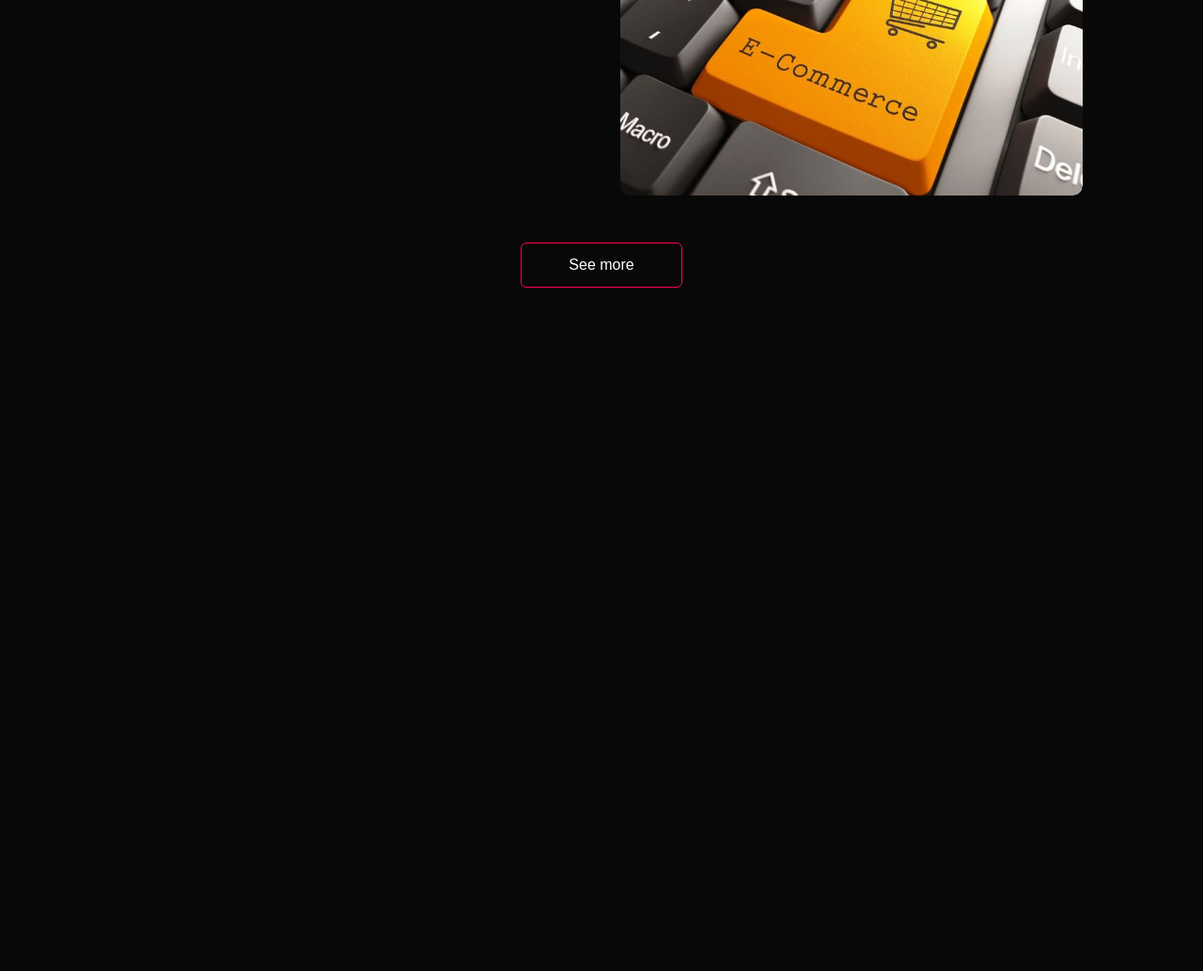
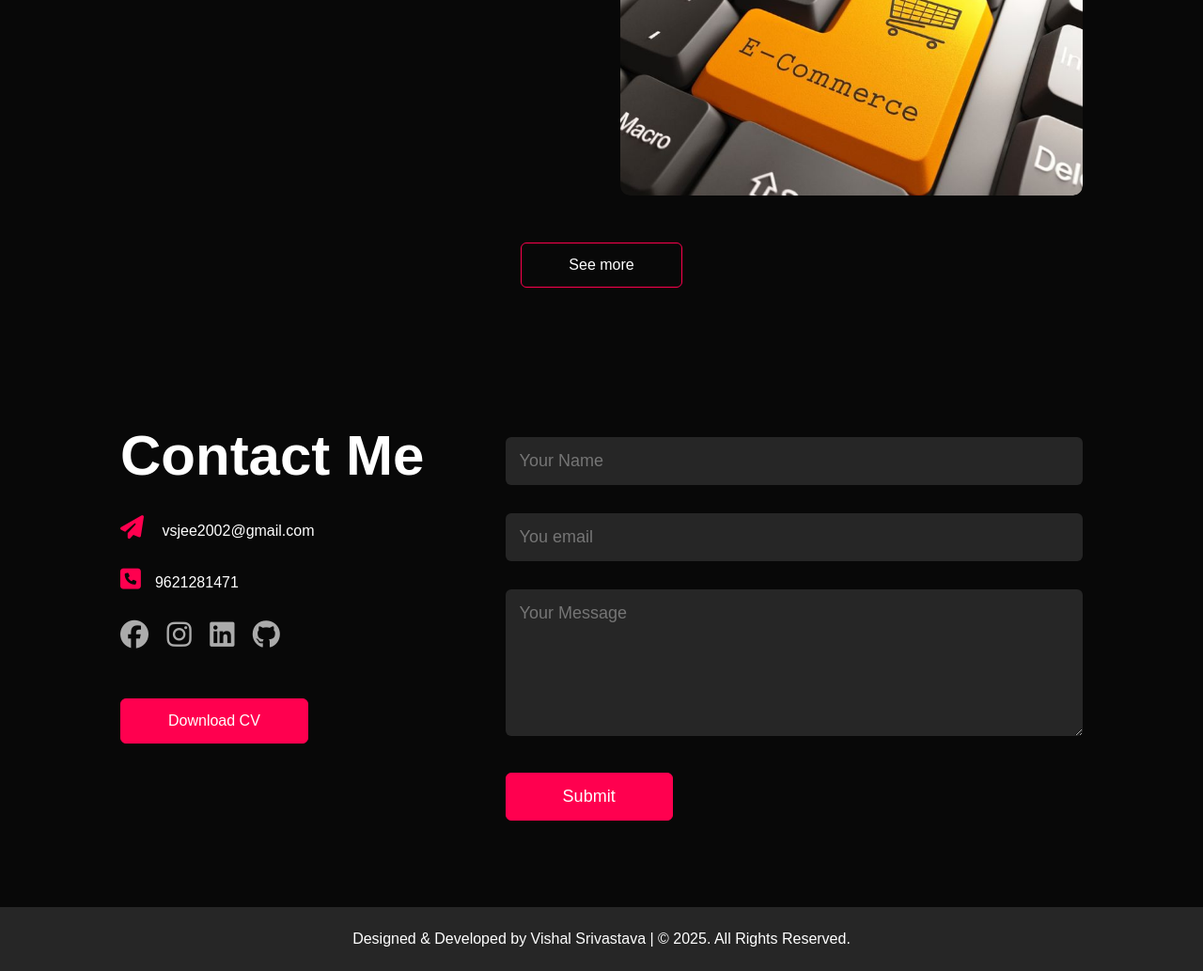
Before and after one commit to vishal290704/My-Portfolio, a plain HTML site: page index.html in a window 1280 px wide. Shown: the part 2181-3214 px from the top of the page at 94% size. Before the commit the page ends 2609 px from the top, so only its background shows below. Drawn offline with Linux system fonts and the light colour scheme.

Commit message:
contact-section

```diff
--- a/index.html
+++ b/index.html
@@ -42,8 +42,8 @@
                 </div>
                 <div class="tab-contents active-tab" id="skills">
                     <ul>
-                        <li><span>Web Development</span><br><li>HTML</li><li>CSS</li><li>Tailwind CSS</li><li>JavaScript</li><br>
-                        <li><span>DSA</span><br><li>Java</li></li>
+                        <li><span><p>Web Development</p></span><li>HTML</li><li>CSS</li><li>Tailwind CSS</li><li>JavaScript</li><br>
+                        <li><span><p>DSA</p></span><li>Java</li></li>
                     </ul>
                 </div>
                 <div class="tab-contents" id="education">
@@ -95,7 +95,7 @@
                 <img src="e-commerce.jpeg">
                <div class="layer">
                 <h3>Amazon Clone website</h3>
-                <p>This project showcases my skills in frontend development, including HTML, CSS, JavaScript, and modern frameworks to create a seamless shopping experience.</p>
+                <p>This project showcases my skills in frontend development, including HTML, CSS and modern frameworks to create a seamless shopping experience.</p>
                 <a href="#"><i class="fa-solid fa-up-right-from-square"></i></a>
                </div>
             </div>
@@ -106,6 +106,36 @@
         <a href="#" class="btn">See more</a>
     </div>
 </div>
+<div id="contact">
+    <div class="container">
+        <div class="row">
+            <div class="contact-left">
+                <h1 class="sub-title">Contact Me</h1>
+                <p><i class="fa-solid fa-paper-plane"></i> vsjee2002@gmail.com</p>
+                <p><i class="fa-solid fa-square-phone"></i>9621281471</p>
+                <div class="social-icons">
+                    <a href="https://www.facebook.com/vishalsriv29"><i class="fa-brands fa-facebook"></i></a>
+                    <a href=""><i class="fa-brands fa-instagram"></i></a>
+                    <a href=""><i class="fa-brands fa-linkedin"></i></i></a>
+                    <a href=""><i class="fa-brands fa-github"></i></a>
+                </div>
+                <a href="" download class="btn btn2">Download CV</a>
+            </div>
+            <div class="contact-right">
+                <form>
+                    <input type="text" name="Name" placeholder="Your Name" required>
+                    <input type="email" name="email" placeholder="You email" required>
+                    <textarea name="Message" rows="6" placeholder="Your Message"></textarea>
+                    <button type="submit" class="btn btn2">Submit</button>
+                </form>
+            </div>
+        </div>
+    </div>
+    <div class="copyright">
+        <p>Designed & Developed by Vishal Srivastava | © 2025. All Rights Reserved.
+        </p>
+    </div>
+</div>
 <script src="script.js"></script>
 
 
--- a/style.css
+++ b/style.css
@@ -302,3 +302,92 @@ height: 100%;
     background: #ff004f;
 
 }
+
+.contact-left{
+    flex-basis: 35%;
+
+}
+.contact-right{
+    flex-basis: 60%;
+
+}
+
+.contact-left p{
+    margin-top: 30px;
+
+}
+
+.contact-left p i{
+    color: #ff004f;
+    margin-right: 15px;
+    font-size: 25px;
+}
+
+.social-icons{
+    margin-top: 30px;
+}
+.social-icons a{
+    text-decoration: none;
+    font-size: 30px;
+    margin-right: 15px;
+    color: #ababab;
+    display: inline-block;
+    transition: transform 0.5s;
+}
+
+.social-icons a:hover{
+    color: #ff004f;
+    transform: translateY(-5px);
+}
+.btn2{
+    display: inline-block;
+    background: #ff004f;
+}
+
+.contact-right form{
+    width: 100%;
+}
+form input, form textarea{
+    width: 100%;
+    border: 0;
+    outline: none;
+    background: #262626;
+    padding: 15px;
+    margin: 15px 0;
+    color: #fff;
+    font-size: 18px;
+    border-radius: 6px;
+
+}
+
+form .btn2{
+    padding: 14px 60px;
+    font-size: 18px;
+    margin-top: 20px;
+    cursor: pointer;
+
+}
+
+.copyright{
+    width: 100%;
+    text-align: center;
+    padding: 25px 0;
+    background: #262626;
+    font-weight: 300;
+    margin-top: 20px;
+}
+
+/* ----------Responsiveness---------- */
+
+@media only screen and (max-width: 600px){
+    #header{
+        background-image: url();
+    }
+    .header-text{
+        margin-top: 100%;
+        font-size: 16px;
+    }
+    .header-text h1{
+        font-size: 30px;
+    }
+}
```
